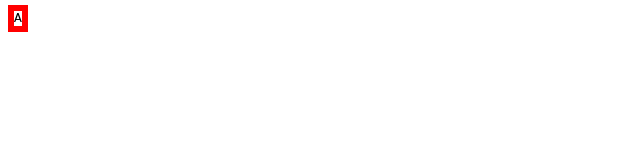
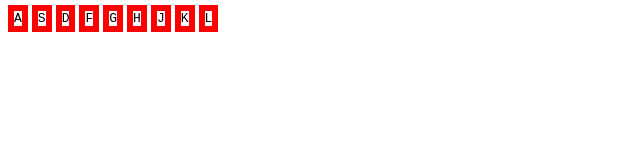
Before and after one commit to bryan-emerson/keys, a plain HTML site: page index.html in a window 1280 px wide. Shown: the whole page, without its empty margins (0-640 px from the left). Drawn offline with Linux system fonts and the light colour scheme.

Commit message:
all keys init and rendering with wireframe

```diff
--- a/index.html
+++ b/index.html
@@ -1,8 +1,4 @@
 <!DOCTYPE html>
-<!--[if lt IE 7]>      <html class="no-js lt-ie9 lt-ie8 lt-ie7"> <![endif]-->
-<!--[if IE 7]>         <html class="no-js lt-ie9 lt-ie8"> <![endif]-->
-<!--[if IE 8]>         <html class="no-js lt-ie9"> <![endif]-->
-<!--[if gt IE 8]>      <html class="no-js"> <!--<![endif]-->
 <html>
   <head>
     <meta charset="utf-8">
@@ -15,10 +11,16 @@
   <body>
     <div>
       <kbd class="key">A</kbd>
+      <kbd class="key">S</kbd>
+      <kbd class="key">D</kbd>
+      <kbd class="key">F</kbd>
+      <kbd class="key">G</kbd>
+      <kbd class="key">H</kbd>
+      <kbd class="key">J</kbd>
+      <kbd class="key">K</kbd>
+      <kbd class="key">L</kbd>
     </div>
-    <!--[if lt IE 7]>
-      <p class="browsehappy">You are using an <strong>outdated</strong> browser. Please <a href="#">upgrade your browser</a> to improve your experience.</p>
-    <![endif]-->
+
 
     <script src="" async defer></script>
   </body>
```
